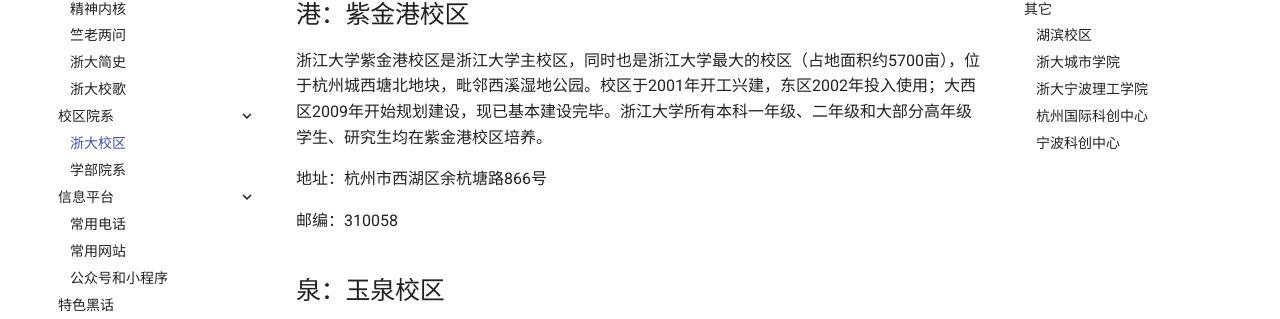
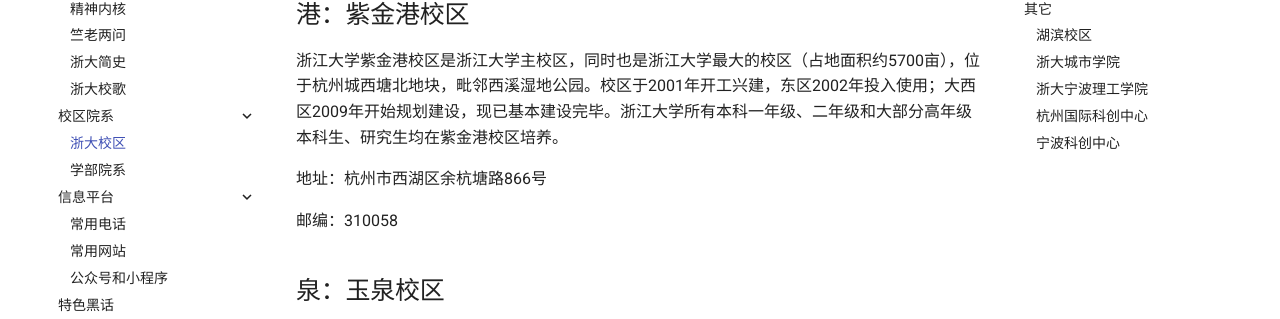
Before and after one commit to mini-full/zju-welcome, an MkDocs documentation site: the page built from docs/basics/campuses.md, in a window 1280 px wide and 900 px high. Shown: the part 318-637 px from the top of the window. Built offline with MkDocs 1.6.1 and Material for MkDocs 9.7.7, drawn with Linux system fonts in a browser that asks for light colours; comment, search, counter and statistics services are not loaded; some of the changed text lies outside the part shown.

Commit message:
fix typo

```diff
--- a/docs/basics/campuses.md
+++ b/docs/basics/campuses.md
@@ -4,7 +4,7 @@
 
 ## 港：紫金港校区
 
-浙江大学紫金港校区是浙江大学主校区，同时也是浙江大学最大的校区（占地面积约5700亩），位于杭州城西塘北地块，毗邻西溪湿地公园。校区于2001年开工兴建，东区2002年投入使用；大西区2009年开始规划建设，现已基本建设完毕。浙江大学所有本科一年级、二年级和大部分高年级学生、研究生均在紫金港校区培养。
+浙江大学紫金港校区是浙江大学主校区，同时也是浙江大学最大的校区（占地面积约5700亩），位于杭州城西塘北地块，毗邻西溪湿地公园。校区于2001年开工兴建，东区2002年投入使用；大西区2009年开始规划建设，现已基本建设完毕。浙江大学所有本科一年级、二年级和大部分高年级本科生、研究生均在紫金港校区培养。
 
 地址：杭州市西湖区余杭塘路866号
 
@@ -52,8 +52,7 @@
 
 ## 舟：舟山校区
 
-浙江大学舟山校区位于浙江省舟山市，于2015年建成并投入使用。由于靠近我国东海，海洋学院本
-科大三、大四学生及研究生在此培养。
+浙江大学舟山校区位于浙江省舟山市，于2015年建成并投入使用。由于靠近我国东海，海洋学院本科大三、大四学生及研究生在此培养。
 
 地址：舟山市定海区浙大路1号
 
```
